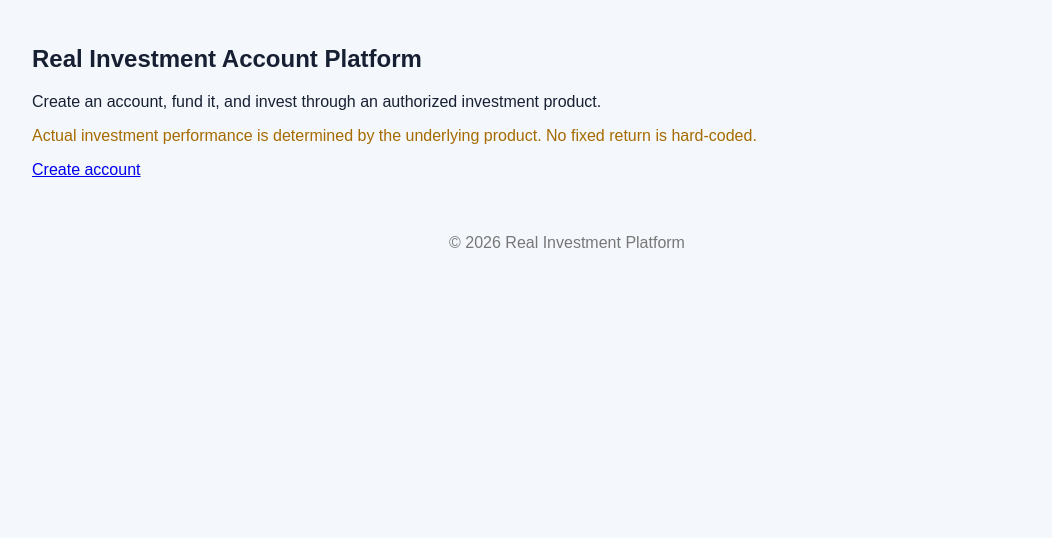
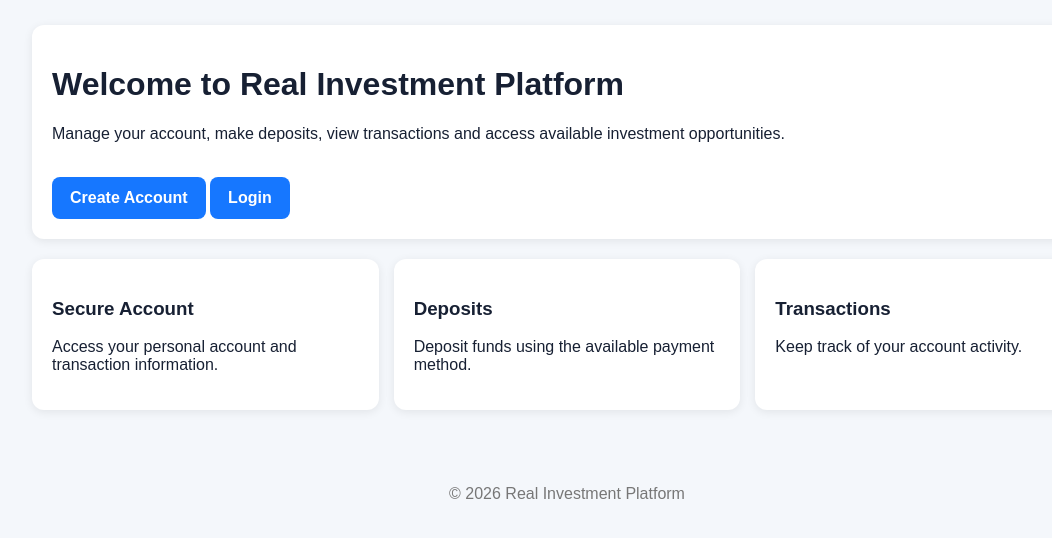
Before and after one commit to kiplangatduncan/real-investment-platform, a Flask app: page / in a window 1280 px wide. Shown: the part 53-591 px from the top of the page, without its empty margins (73-1125 px from the left). Run offline with Flask 3, Linux system fonts and the light colour scheme.

Commit message:
Update index.html

```diff
--- a/app/templates/index.html
+++ b/app/templates/index.html
@@ -1,9 +1,58 @@
 {% extends "base.html" %}
+
+{% block title %}
+Home - Real Investment Platform
+{% endblock %}
+
 {% block content %}
-<section class="hero">
-  <h1>Real Investment Account Platform</h1>
-  <p>Create an account, fund it, and invest through an authorized investment product.</p>
-  <p class="warning">Actual investment performance is determined by the underlying product. No fixed return is hard-coded.</p>
-  <a class="button" href="{{ url_for('auth.register') }}">Create account</a>
-</section>
+
+<div class="card">
+
+    <h1>Welcome to Real Investment Platform</h1>
+
+    <p>
+        Manage your account, make deposits,
+        view transactions and access available
+        investment opportunities.
+    </p>
+
+    <br>
+
+    <a class="btn" href="/register">
+        Create Account
+    </a>
+
+    <a class="btn" href="/login">
+        Login
+    </a>
+
+</div>
+
+<div class="grid">
+
+    <div class="card">
+        <h3>Secure Account</h3>
+        <p>
+            Access your personal account and
+            transaction information.
+        </p>
+    </div>
+
+    <div class="card">
+        <h3>Deposits</h3>
+        <p>
+            Deposit funds using the available
+            payment method.
+        </p>
+    </div>
+
+    <div class="card">
+        <h3>Transactions</h3>
+        <p>
+            Keep track of your account activity.
+        </p>
+    </div>
+
+</div>
+
 {% endblock %}
```
